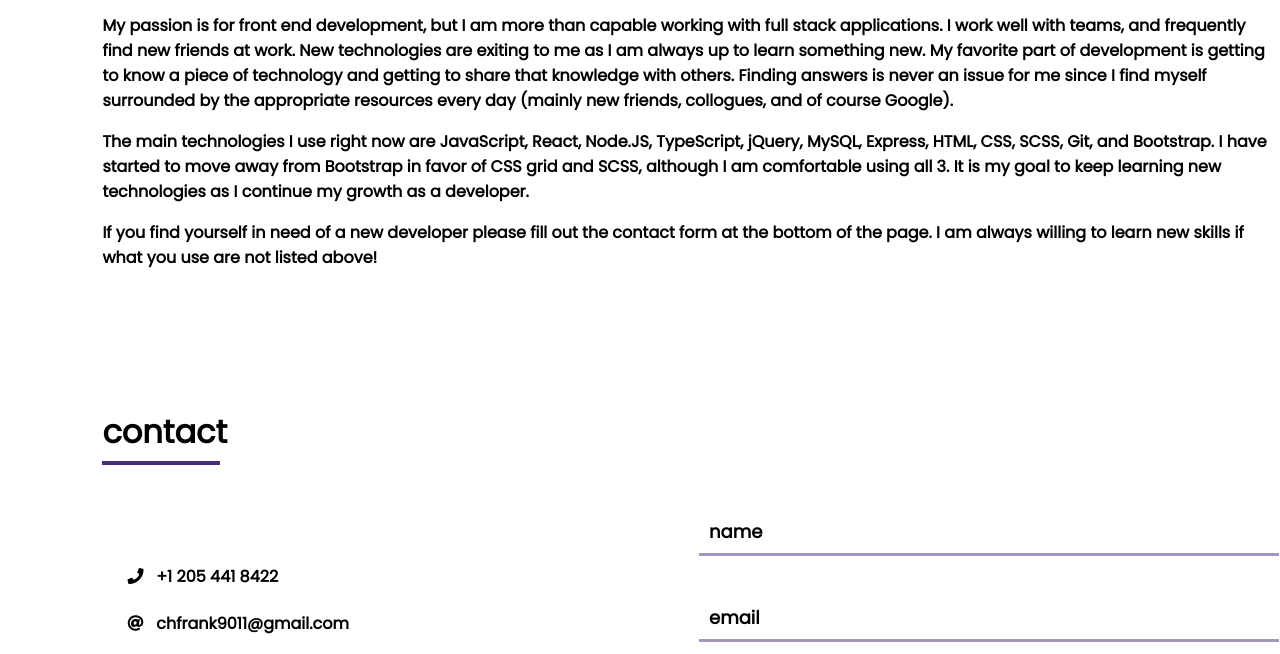
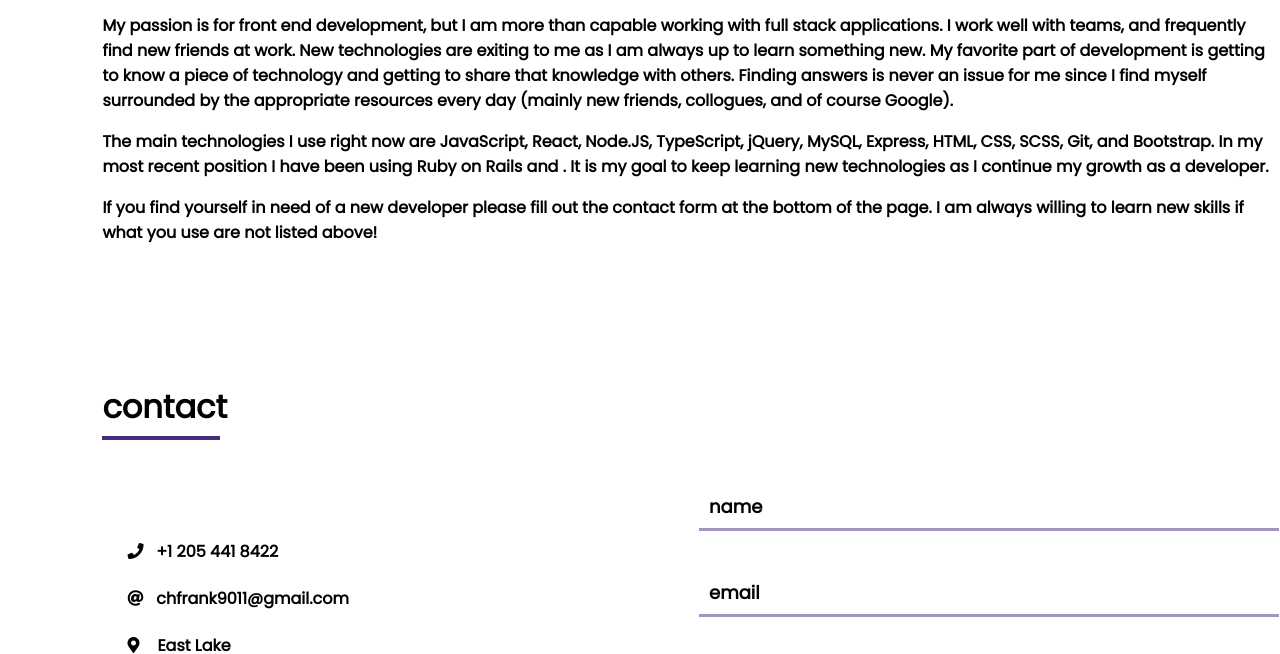
Before and after one commit to Cahaba-Cryptid/personal-portfolio, a website: page index.html in a window 1280 px wide. Shown: the part 1809-2463 px from the top of the page. Drawn offline with nearby package versions, Linux system fonts and the light colour scheme.

Commit message:
added new art assets.

```diff
--- a/index.html
+++ b/index.html
@@ -70,18 +70,6 @@
         <div id="photos">
             <img onclick="magnify($(this).attr('src'))" src="public/images/Where-Next-Travel.png">
             <img onclick="magnify($(this).attr('src'))" src="public/images/DM-Scheduler.png">
-            <!-- Old placeholder photos -->
-            <!-- <img onclick="magnify($(this).attr('src'))"
-                src="https://images.unsplash.com/photo-1549366021-9f761d450615?ixlib=rb-1.2.1&ixid=eyJhcHBfaWQiOjEyMDd9&auto=format&fit=crop&w=650&q=80">
-            <img onclick="magnify($(this).attr('src'))"
-                src="https://images.unsplash.com/photo-1549309019-a1d77aeae74f?ixlib=rb-1.2.1&ixid=eyJhcHBfaWQiOjEyMDd9&auto=format&fit=crop&w=634&q=80">
-            <img onclick="magnify($(this).attr('src'))"
-                src="https://images.unsplash.com/photo-1547149666-769b42053e67?ixlib=rb-1.2.1&ixid=eyJhcHBfaWQiOjEyMDd9&auto=format&fit=crop&w=564&q=80">
-            <img onclick="magnify($(this).attr('src'))"
-                src="https://images.unsplash.com/photo-1547950515-e652d0f50b1b?ixlib=rb-1.2.1&ixid=eyJhcHBfaWQiOjEyMDd9&auto=format&fit=crop&w=634&q=80">
-            <img onclick="magnify($(this).attr('src'))"
-                src="https://images.unsplash.com/photo-1545342084-d03fe58ea023?ixlib=rb-1.2.1&ixid=eyJhcHBfaWQiOjEyMDd9&auto=format&fit=crop&w=633&q=80">
-        </div> -->
         </div>
         <div id="bio">
             <h1>about</h1>
@@ -106,8 +94,7 @@
             </p>
             <p>
                 The main technologies I use right now are JavaScript, React, Node.JS, TypeScript, jQuery, MySQL,
-                Express, HTML, CSS, SCSS, Git, and Bootstrap. I have started to move away from Bootstrap in favor of CSS
-                grid and SCSS, although I am comfortable using all 3. It is my goal to keep learning new technologies as
+                Express, HTML, CSS, SCSS, Git, and Bootstrap. In my most recent position I have been using Ruby on Rails and . It is my goal to keep learning new technologies as
                 I continue my growth as a developer.
             </p>
             <p>
```
Also changed, not shown: public/images/Hayden-Logo-HD.png (added), public/images/fun-code-blob.png (added).
